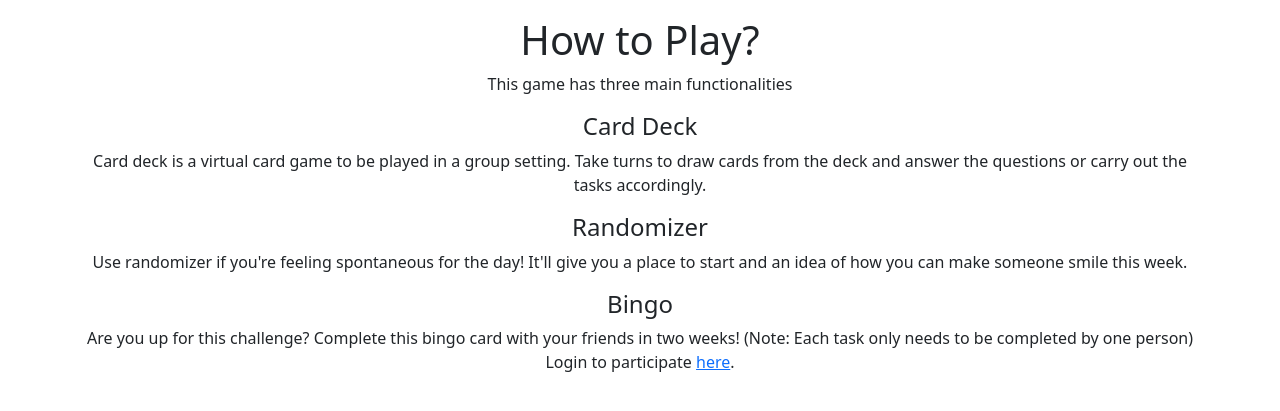
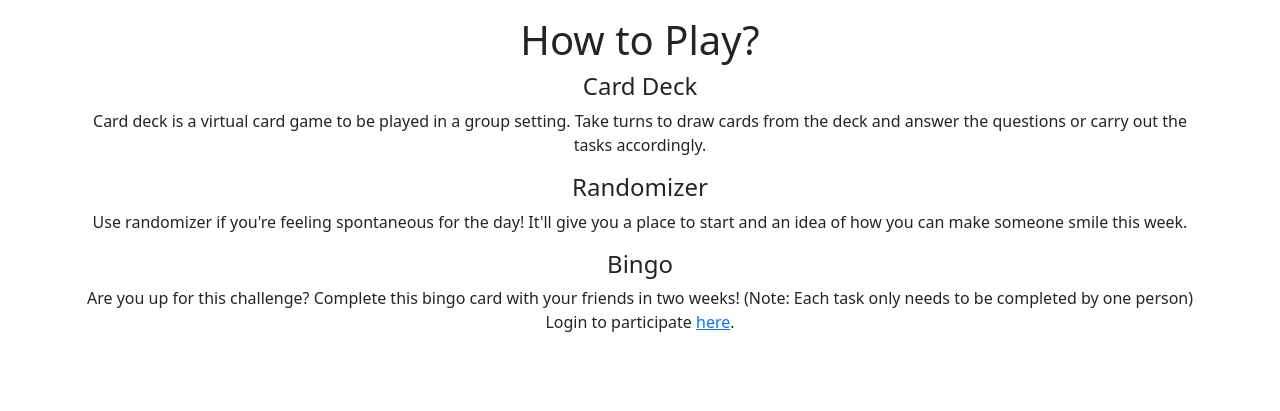
Before and after one commit to aww-thats-nice/truth-dare, a Flask app: page /how in a window 1280 px wide. Shown: the part 56-467 px from the top of the page. Run offline with Flask 2, Linux system fonts and the light colour scheme; some libraries are stand-ins or nearby versions.

Commit message:
Remove instructions

```diff
--- a/templates/how-to.html
+++ b/templates/how-to.html
@@ -11,7 +11,6 @@
     <div class="text-center">
       <h1>How to Play?</h1>
       <div class="text-center">
-        <p>This game has three main functionalities</p>
         <h4>Card Deck</h4>
         <p>Card deck is a virtual card game to be played in a group setting. Take turns to draw cards from the deck and answer the questions or carry out the tasks accordingly. </p>
 
```
